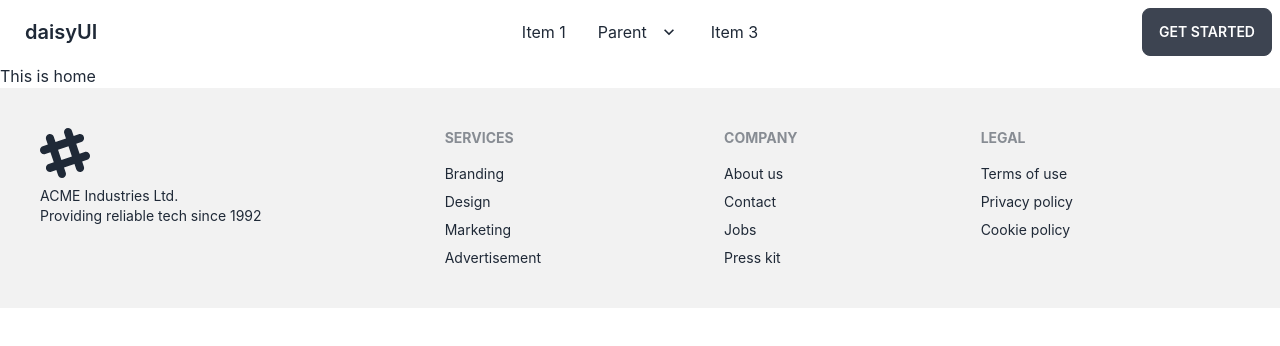
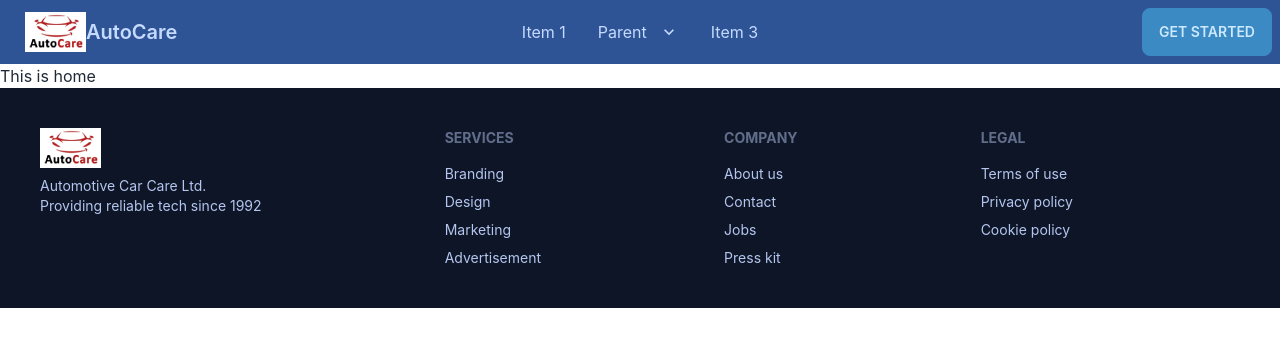
Before and after one commit to khaled39ab/Warehouse-Management-Client, a React (Create React App) app: page / in a window 1280 px wide. Shown: the top 346 px of the page. Built offline with nearby package versions, Linux system fonts and the light colour scheme.

Commit message:
header updated

```diff
--- a/src/App.js
+++ b/src/App.js
@@ -4,7 +4,7 @@ import { router } from './Router/Routes/Routes';
 
 function App() {
   return (
-    <div>
+    <div >
       <RouterProvider router={router}></RouterProvider>
     </div>
   );
--- a/src/Pages/Shared/Footer/Footer.jsx
+++ b/src/Pages/Shared/Footer/Footer.jsx
@@ -1,12 +1,13 @@
 import React from 'react';
 import { Link } from 'react-router-dom';
+import logo from '../../../asset/icons/car-care-logo.png';
 
 const Footer = () => {
     return (
-        <footer className="footer p-10 bg-base-200 text-base-content">
+        <footer className="footer p-10 bg-base-200 text-base-content" data-theme="night">
             <div>
-                <svg width="50" height="50" viewBox="0 0 24 24" xmlns="http://www.w3.org/2000/svg" fillRule="evenodd" clipRule="evenodd" className="fill-current"><path d="M22.672 15.226l-2.432.811.841 2.515c.33 1.019-.209 2.127-1.23 2.456-1.15.325-2.148-.321-2.463-1.226l-.84-2.518-5.013 1.677.84 2.517c.391 1.203-.434 2.542-1.831 2.542-.88 0-1.601-.564-1.86-1.314l-.842-2.516-2.431.809c-1.135.328-2.145-.317-2.463-1.229-.329-1.018.211-2.127 1.231-2.456l2.432-.809-1.621-4.823-2.432.808c-1.355.384-2.558-.59-2.558-1.839 0-.817.509-1.582 1.327-1.846l2.433-.809-.842-2.515c-.33-1.02.211-2.129 1.232-2.458 1.02-.329 2.13.209 2.461 1.229l.842 2.515 5.011-1.677-.839-2.517c-.403-1.238.484-2.553 1.843-2.553.819 0 1.585.509 1.85 1.326l.841 2.517 2.431-.81c1.02-.33 2.131.211 2.461 1.229.332 1.018-.21 2.126-1.23 2.456l-2.433.809 1.622 4.823 2.433-.809c1.242-.401 2.557.484 2.557 1.838 0 .819-.51 1.583-1.328 1.847m-8.992-6.428l-5.01 1.675 1.619 4.828 5.011-1.674-1.62-4.829z"></path></svg>
-                <p>ACME Industries Ltd.<br />Providing reliable tech since 1992</p>
+                <img src={logo} alt="logo" />
+                <p>Automotive Car Care Ltd.<br />Providing reliable tech since 1992</p>
             </div>
             <div>
                 <span className="footer-title">Services</span>
--- a/src/Pages/Shared/Header/Header.jsx
+++ b/src/Pages/Shared/Header/Header.jsx
@@ -1,48 +1,53 @@
 import React from 'react';
+import { Link } from 'react-router-dom';
+import logo from '../../../asset/icons/car-care-logo.png';
 
 const Header = () => {
     return (
-        <div className="navbar bg-base-100">
+        <div className="navbar bg-base-200" data-theme="aqua">
             <div className="navbar-start">
                 <div className="dropdown">
                     <label tabIndex={0} className="btn btn-ghost lg:hidden">
                         <svg xmlns="http://www.w3.org/2000/svg" className="h-5 w-5" fill="none" viewBox="0 0 24 24" stroke="currentColor"><path strokeLinecap="round" strokeLinejoin="round" strokeWidth="2" d="M4 6h16M4 12h8m-8 6h16" /></svg>
                     </label>
                     <ul tabIndex={0} className="menu menu-compact dropdown-content mt-3 p-2 shadow bg-base-100 rounded-box w-52">
-                        <li><a>Item 1</a></li>
+                        <li><Link>Item 1</Link></li>
                         <li tabIndex={0}>
-                            <a className="justify-between">
+                            <Link className="justify-between">
                                 Parent
                                 <svg className="fill-current" xmlns="http://www.w3.org/2000/svg" width="24" height="24" viewBox="0 0 24 24"><path d="M8.59,16.58L13.17,12L8.59,7.41L10,6L16,12L10,18L8.59,16.58Z" /></svg>
-                            </a>
+                            </Link>
                             <ul className="p-2">
-                                <li><a>Submenu 1</a></li>
-                                <li><a>Submenu 2</a></li>
+                                <li><Link>Submenu 1</Link></li>
+                                <li><Link>Submenu 2</Link></li>
                             </ul>
                         </li>
-                        <li><a>Item 3</a></li>
+                        <li><Link>Item 3</Link></li>
                     </ul>
                 </div>
-                <a className="btn btn-ghost normal-case text-xl">daisyUI</a>
+                <Link className="btn btn-ghost normal-case text-xl">
+                    <img src={logo} alt="logo" />
+                    <span>AutoCare</span>
+                </Link>
             </div>
             <div className="navbar-center hidden lg:flex">
                 <ul className="menu menu-horizontal px-1">
-                    <li><a>Item 1</a></li>
+                    <li><Link>Item 1</Link></li>
                     <li tabIndex={0}>
-                        <a>
+                        <Link>
                             Parent
                             <svg className="fill-current" xmlns="http://www.w3.org/2000/svg" width="20" height="20" viewBox="0 0 24 24"><path d="M7.41,8.58L12,13.17L16.59,8.58L18,10L12,16L6,10L7.41,8.58Z" /></svg>
-                        </a>
+                        </Link>
                         <ul className="p-2">
-                            <li><a>Submenu 1</a></li>
-                            <li><a>Submenu 2</a></li>
+                            <li><Link>Submenu 1</Link></li>
+                            <li><Link>Submenu 2</Link></li>
                         </ul>
                     </li>
-                    <li><a>Item 3</a></li>
+                    <li><Link>Item 3</Link></li>
                 </ul>
             </div>
             <div className="navbar-end">
-                <a className="btn">Get started</a>
+                <Link className="btn">Get started</Link>
             </div>
         </div>
     );
--- a/tailwind.config.js
+++ b/tailwind.config.js
@@ -4,7 +4,11 @@ module.exports = {
     "./src/**/*.{js,jsx,ts,tsx}",
   ],
   theme: {
-    extend: {},
+    extend: {
+      daisyui: {
+        themes: ["light", "dark", "cupcake", "bumblebee", "emerald", "corporate", "synthwave", "retro", "cyberpunk", "valentine", "halloween", "garden", "forest", "aqua", "lofi", "pastel", "fantasy", "wireframe", "black", "luxury", "dracula", "cmyk", "autumn", "business", "acid", "lemonade", "night", "coffee", "winter"],
+      },
+    },
   },
   plugins: [
     require("daisyui"),
```
Also changed, not shown: src/asset/icons/car-care-logo.png (added).
